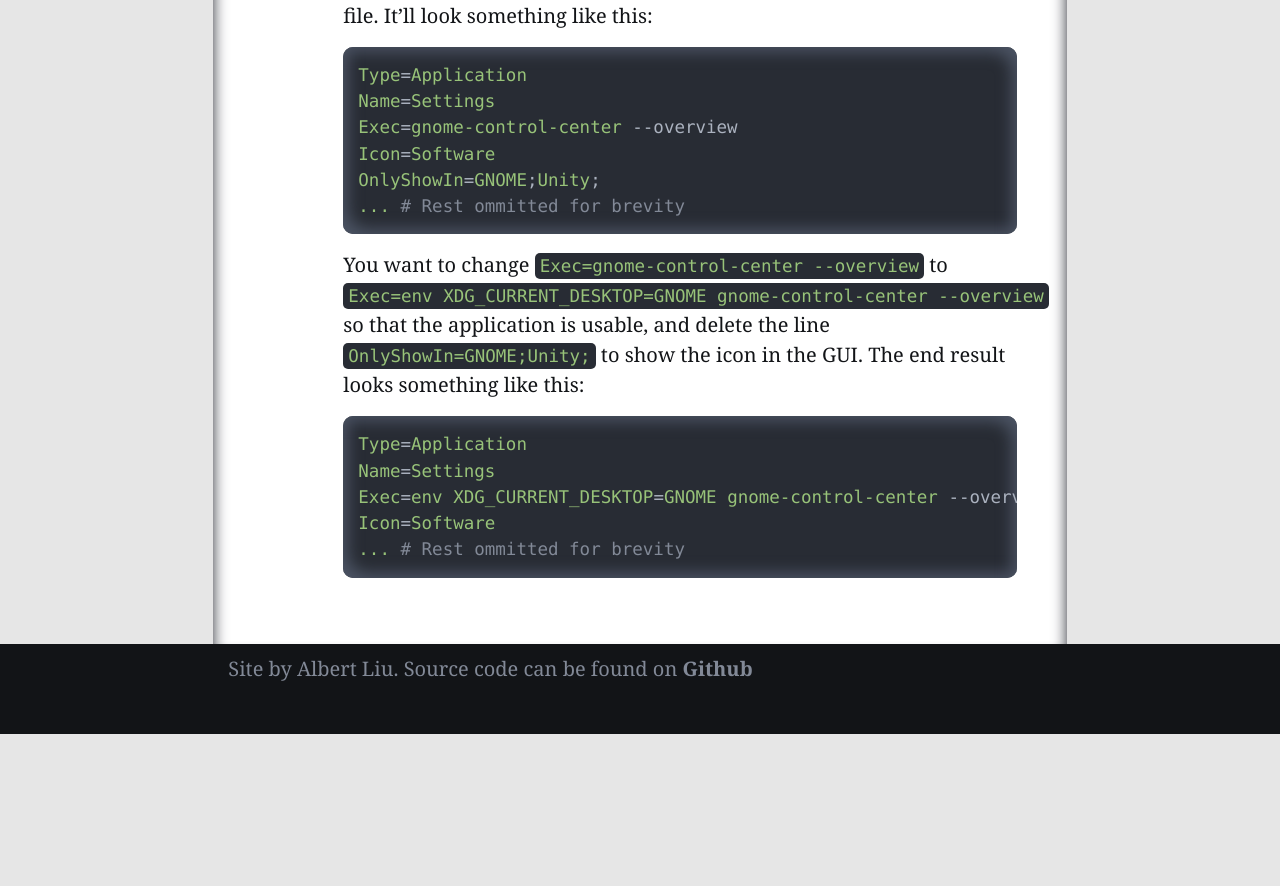
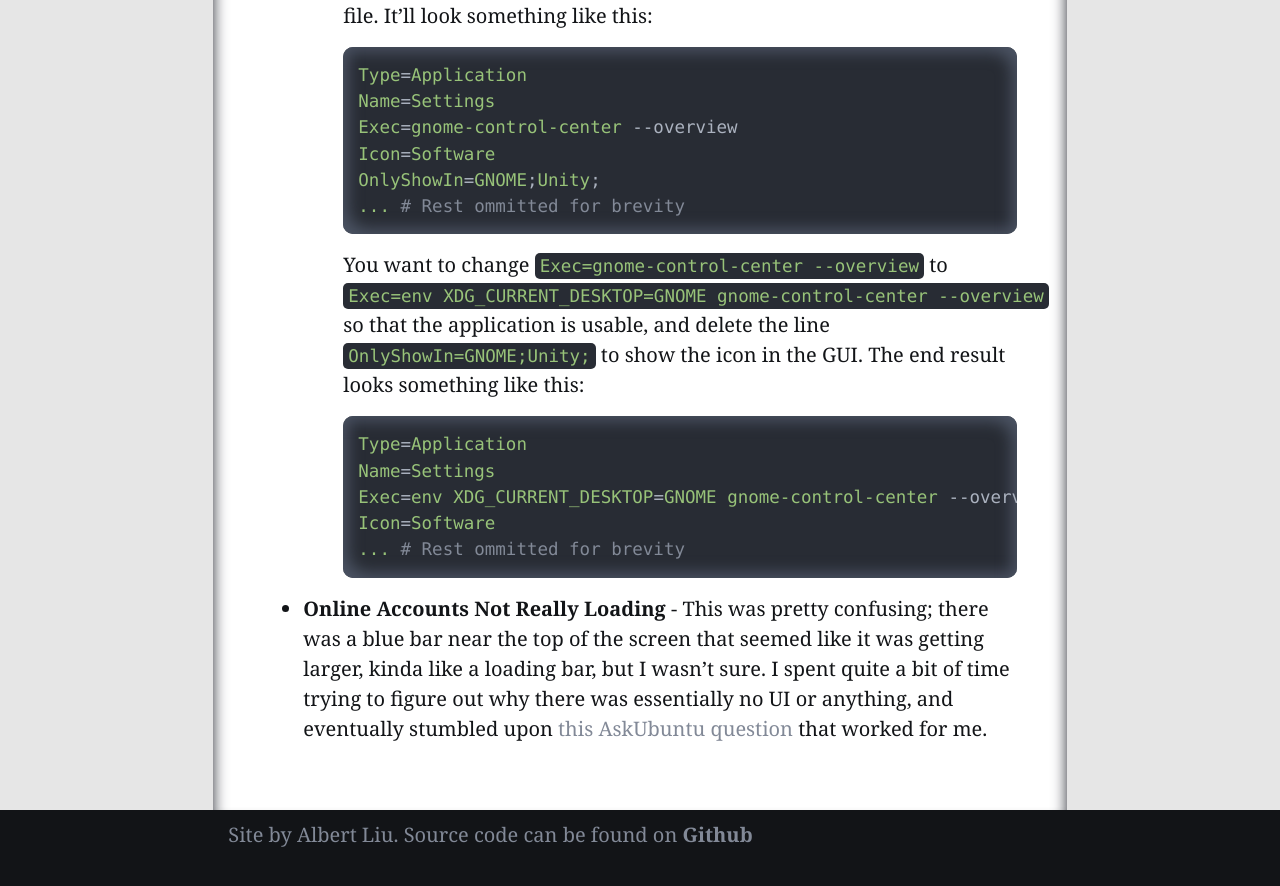
Before and after one commit to A1Liu/a1liu.github.io, a Jekyll site: the page built from src/_collections/_posts/2019-03-25-linux-development.md, in a window 1280 px wide and 900 px high, scrolled down 3059 px. Shown: the top 886 px of the window. Built offline with Jekyll 4.4.1, drawn with Linux system fonts in a browser that asks for light colours; before the commit the page ends 3793 px from its top, so only the background shows below that.

Commit message:
added link for other problem I had

````diff
--- a/src/_collections/_posts/2019-03-25-linux-development.md
+++ b/src/_collections/_posts/2019-03-25-linux-development.md
@@ -139,5 +139,12 @@ how I solved each one:
       Icon=Software
       ... # Rest ommitted for brevity
       ```
+*  **Online Accounts Not Really Loading** - This was pretty confusing;
+   there was a blue bar near the top of the screen that seemed like it
+   was getting larger, kinda like a loading bar, but I wasn't sure. I
+   spent quite a bit of time trying to figure out why there was essentially
+   no UI or anything, and eventually stumbled upon
+   [this AskUbuntu question][ask-ubuntu-wifi] that worked for me.
 
 [integrating-gnome]: http://www.webupd8.org/2016/03/use-gnome-318-google-drive-integration.html
+[ask-ubuntu-wifi]: https://askubuntu.com/questions/1111749/online-accounts-are-very-slow
````
